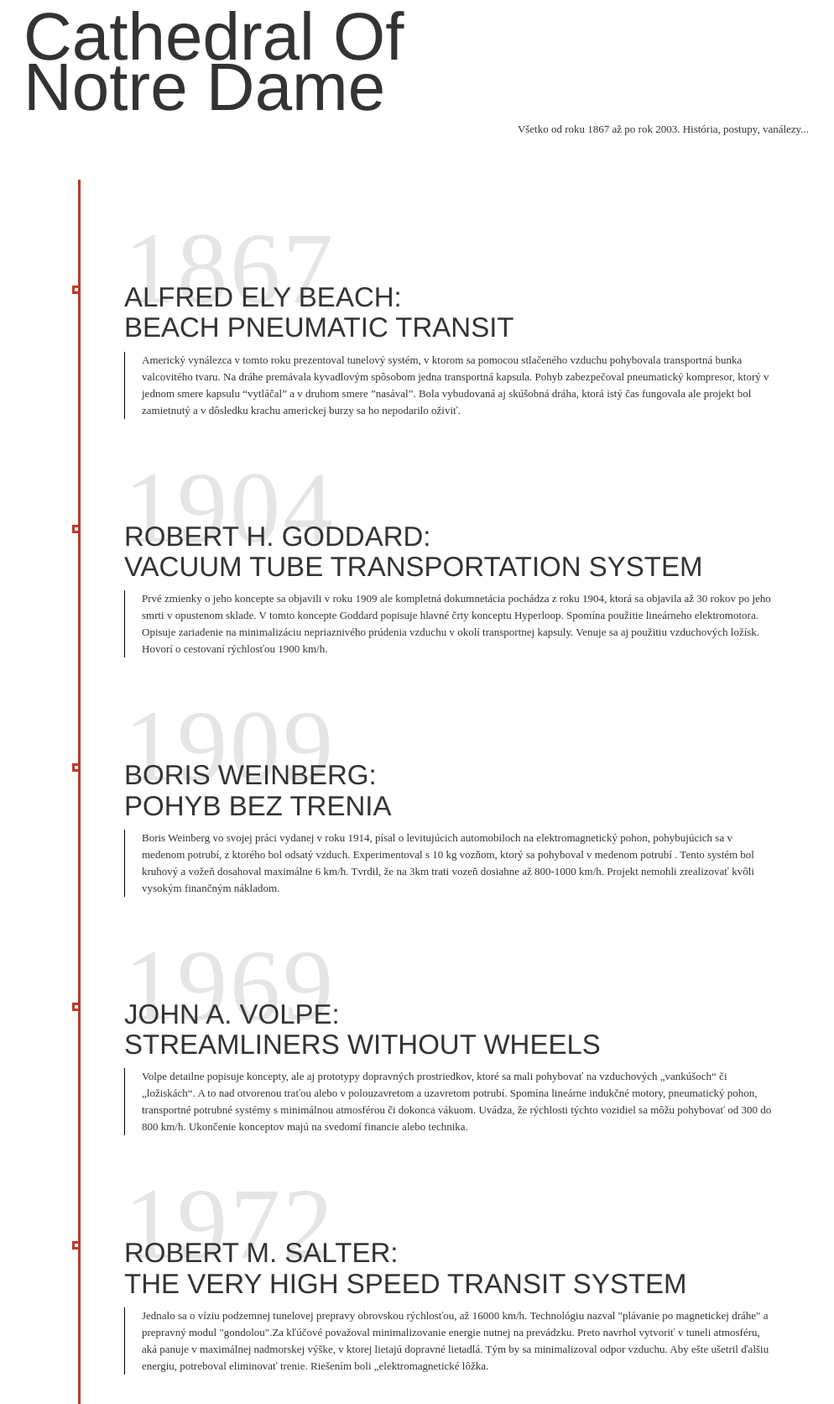
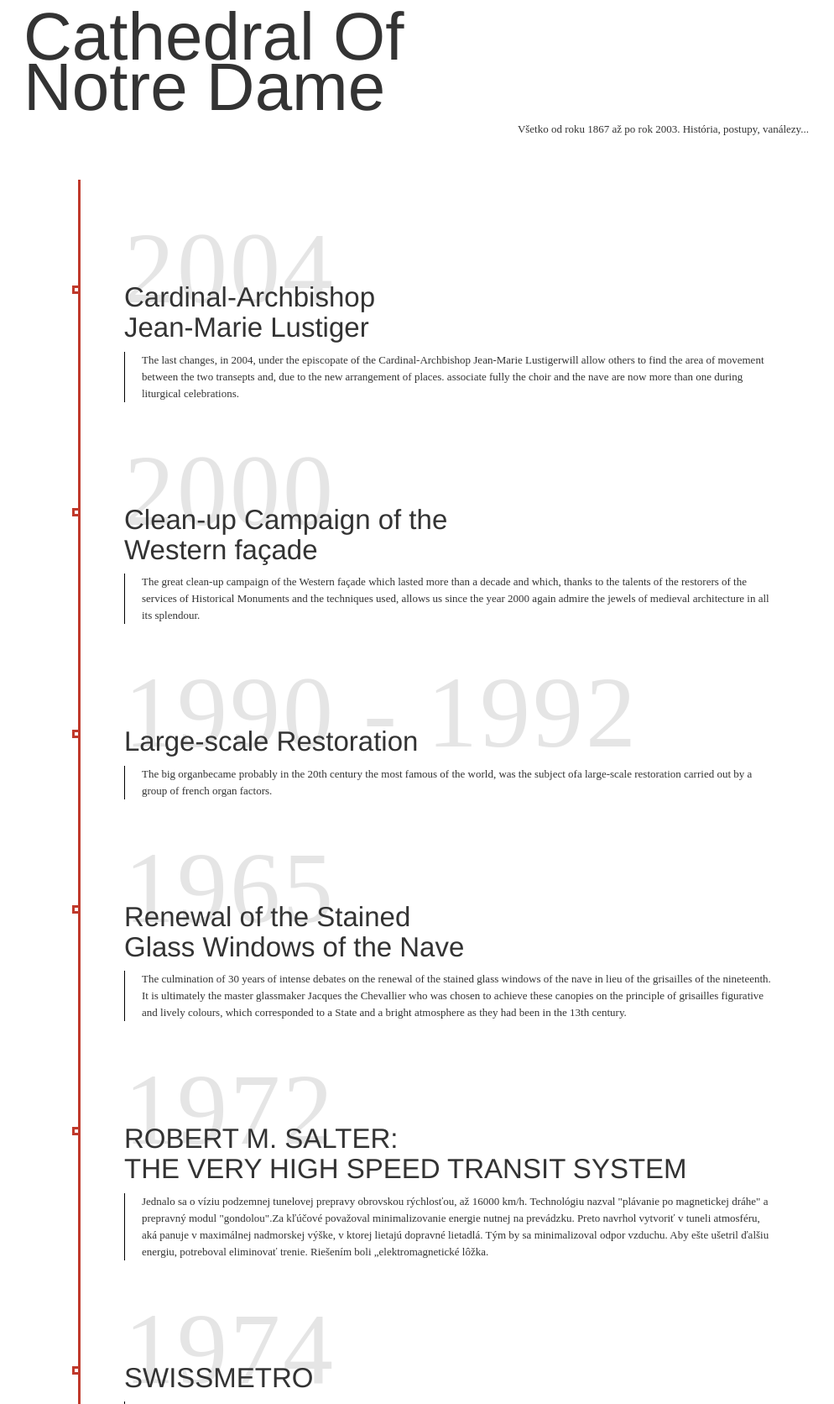
Before and after one commit to wisleans/FlaskArtHistory, a Flask app: page /history in a window 1280 px wide. Shown: the part 724-2396 px from the top of the page at 84% size, without its empty margins (144-1138 px from the left). Run offline with Flask 2, Linux system fonts and the light colour scheme; parts of the project's set-up code (start-up, migrations or seed data) failed here and were passed over; some libraries are stand-ins or nearby versions.

Commit message:
history added

```diff
--- a/FlaskArtHistory/FlaskArtHistory/templates/history.html
+++ b/FlaskArtHistory/FlaskArtHistory/templates/history.html
@@ -100,41 +100,41 @@
     <div class="timeline">
         <div class="column">
             <div class="title">
-                <h1> 1867 </h1>
-                <h2> ALFRED ELY BEACH: <br> BEACH PNEUMATIC TRANSIT </h2>
+                <h1> 2004 </h1>
+                <h2>  Cardinal-Archbishop <br> Jean-Marie Lustiger </h2>
             </div>
             <div class="description">
-                <p> Americký vynálezca v tomto roku prezentoval tunelový systém, v ktorom sa pomocou stlačeného vzduchu pohybovala transportná bunka valcovitého tvaru. Na dráhe premávala kyvadlovým spôsobom jedna transportná kapsula. Pohyb zabezpečoval pneumatický kompresor, ktorý v jednom smere kapsulu “vytláčal” a v druhom smere ”nasával”. Bola vybudovaná aj skúšobná dráha, ktorá istý čas fungovala ale projekt bol zamietnutý a v dôsledku krachu americkej burzy sa ho nepodarilo oživiť. </p>
+                <p> The last changes, in 2004, under the episcopate of the Cardinal-Archbishop Jean-Marie Lustigerwill allow others to find the area of movement between the two transepts and, due to the new arrangement of places. associate fully the choir and the nave are now more than one during liturgical celebrations. </p>
             </div>
         </div>
 
         <div class="column">
             <div class="title">
-                <h1> 1904 </h1>
-                <h2> ROBERT H. GODDARD: <br> VACUUM TUBE TRANSPORTATION SYSTEM </h2>
+                <h1> 2000 </h1>
+                <h2>  Clean-up Campaign of the  <br> Western façade </h2>
             </div>
             <div class="description">
-                <p> Prvé zmienky o jeho koncepte sa objavili v roku 1909 ale kompletná dokumnetácia pochádza z roku 1904, ktorá sa objavila až 30 rokov po jeho smrti v opustenom sklade. V tomto koncepte Goddard popisuje hlavné črty konceptu Hyperloop.  Spomína použitie lineárneho elektromotora. Opisuje zariadenie na minimalizáciu nepriaznivého prúdenia vzduchu v okolí transportnej kapsuly. Venuje sa aj použitiu vzduchových ložísk. Hovorí o cestovaní rýchlosťou 1900 km/h. </p>
+                <p> The great clean-up campaign of the Western façade which lasted more than a decade and which, thanks to the talents of the restorers of the services of Historical Monuments and the techniques used, allows us since the year 2000 again admire the jewels of medieval architecture in all its splendour. </p>
             </div>
         </div>
 
         <div class="column">
             <div class="title">
-                <h1> 1909 <!-- – 1914 --> </h1>
-                <h2> BORIS WEINBERG: <br> POHYB BEZ TRENIA </h2>
+                <h1> 1990 - 1992 </h1>
+                <h2> Large-scale Restoration </h2>
             </div>
             <div class="description">
-                <p> Boris Weinberg vo svojej práci  vydanej v roku 1914, písal o levitujúcich automobiloch na elektromagnetický pohon, pohybujúcich sa v medenom potrubí, z ktorého bol odsatý vzduch. Experimentoval s 10 kg vozňom, ktorý sa pohyboval v medenom potrubí . Tento systém bol kruhový a vožeň dosahoval maximálne 6 km/h. Tvrdil, že na 3km trati vozeň dosiahne až 800-1000 km/h. Projekt nemohli zrealizovať kvôli vysokým finančným nákladom. </p>
+                <p> The big organbecame probably in the 20th century the most famous of the world, was the subject ofa large-scale restoration carried out by a group of french organ factors. </p>
             </div>
         </div>
 
         <div class="column">
             <div class="title">
-                <h1> 1969 </h1>
-                <h2> JOHN A. VOLPE: <br> STREAMLINERS WITHOUT WHEELS </h2>
+                <h1> 1965 </h1>
+                <h2> Renewal of the Stained <br> Glass Windows of the Nave </h2>
             </div>
             <div class="description">
-                <p> Volpe detailne popisuje koncepty, ale aj prototypy dopravných prostriedkov, ktoré sa mali pohybovať na vzduchových „vankúšoch“ či „ložiskách“. A to nad otvorenou traťou alebo v polouzavretom a uzavretom potrubí. Spomína lineárne indukčné motory, pneumatický pohon, transportné potrubné systémy s minimálnou atmosférou či dokonca vákuom. Uvádza, že rýchlosti týchto vozidiel sa môžu pohybovať od 300 do 800 km/h. Ukončenie konceptov majú na svedomí financie alebo technika. </p>
+                <p> The culmination of 30 years of intense debates on the renewal of the stained glass windows of the nave in lieu of the grisailles of the nineteenth. It is ultimately the master glassmaker Jacques the Chevallier who was chosen to achieve these canopies on the principle of grisailles figurative and lively colours, which corresponded to a State and a bright atmosphere as they had been in the 13th century. </p>
             </div>
         </div>
 
```
